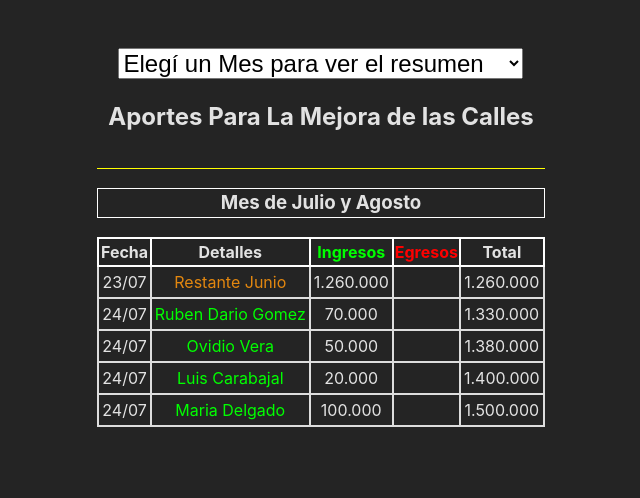
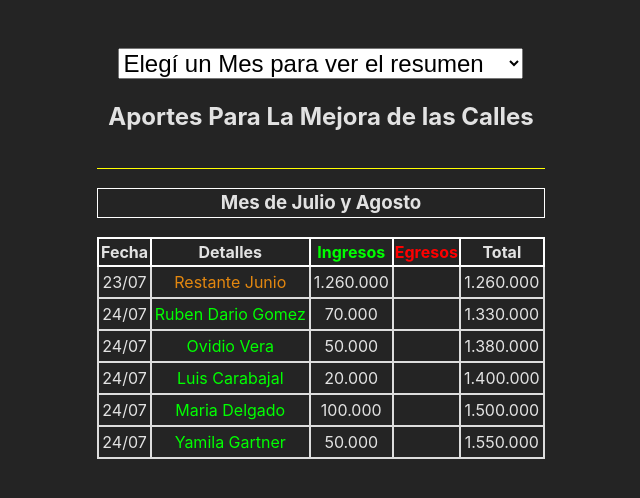
Before and after one commit to Dynezel/mejoras-calles-externas, a React (Vite) app: page / in a window 1280 px wide. Shown: the top 498 px of the page, without its empty margins (319-959 px from the left). Built offline with nearby package versions, Linux system fonts and the light colour scheme.

Commit message:
Add files via upload

```diff
--- a/src/Components/Julio.jsx
+++ b/src/Components/Julio.jsx
@@ -50,6 +50,13 @@ export default function Julio() {
                         <td></td>
                         <td>1.500.000</td>
                     </tr>
+                    <tr>
+                        <td>24/07</td>
+                        <td className="ingresos">Yamila Gartner</td>
+                        <td>50.000</td>
+                        <td></td>
+                        <td>1.550.000</td>
+                    </tr>
                 </tbody>
                 </table>
         </div>
```
